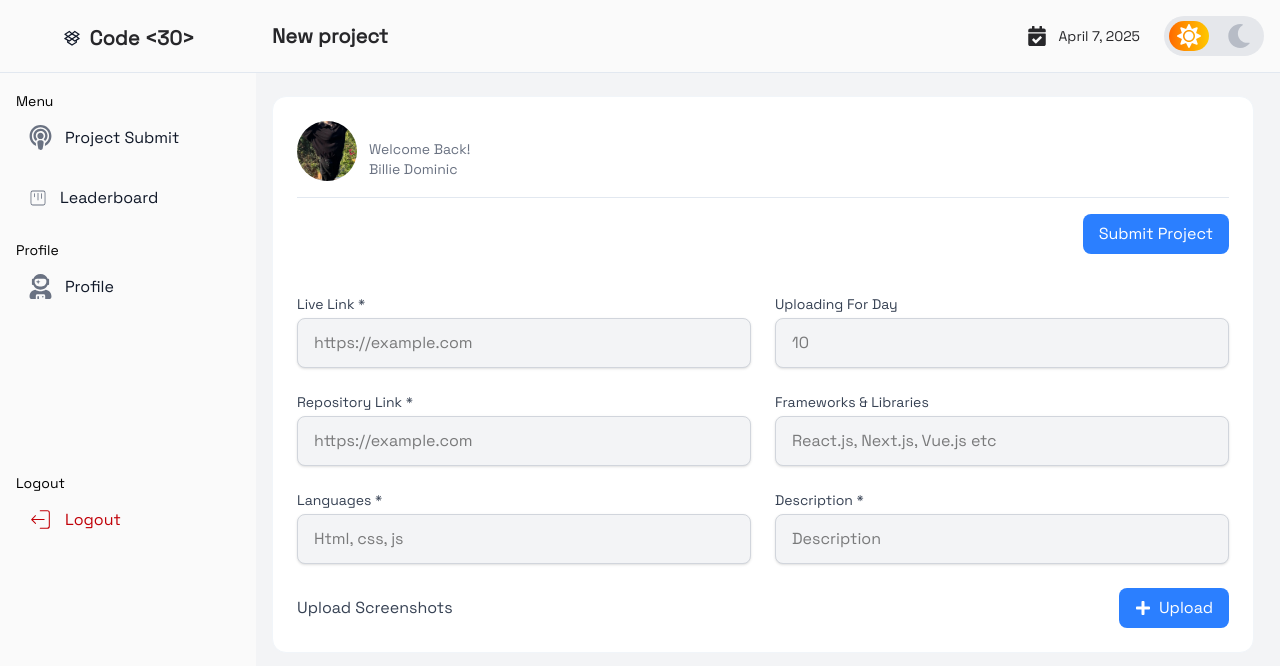
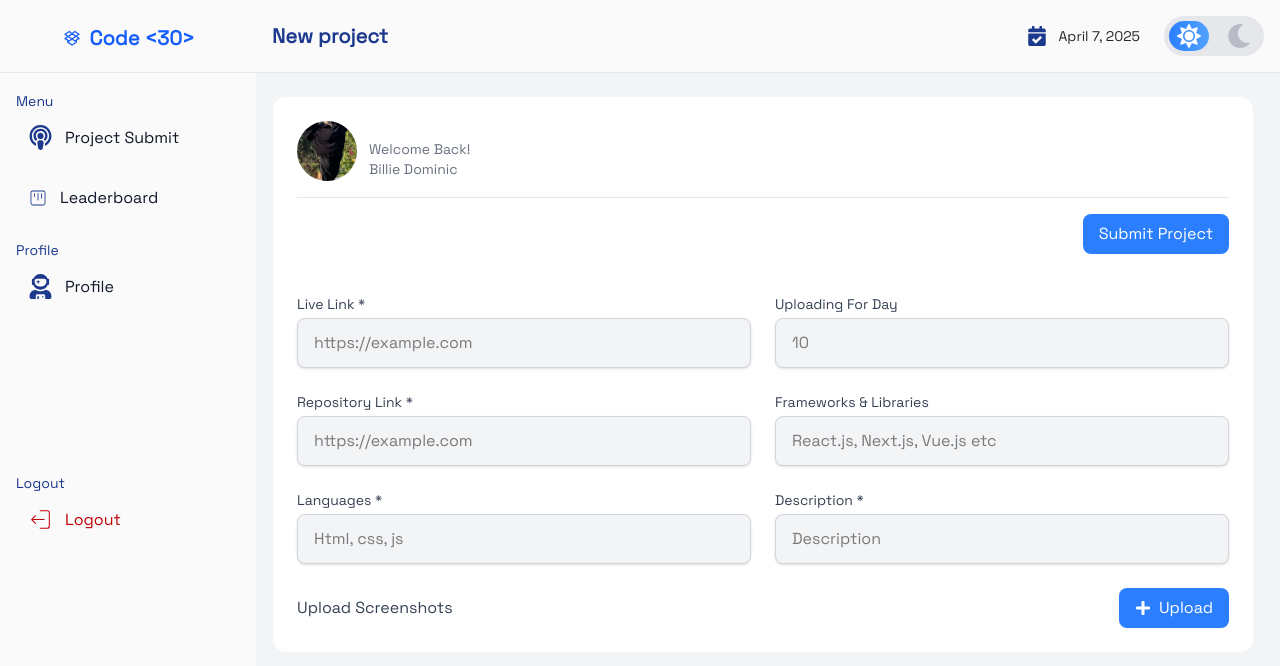
Before and after one commit to skidev101/creatives30, a React (Vite) app in the folder frontend/: page /submitproject in a window 1280 px wide. Shown: the top 666 px of the page. Built offline with nearby package versions, Linux system fonts and the light colour scheme.

Commit message:
added changes in sidebar and navmenu

```diff
--- a/frontend/src/dashboard/navmenu.jsx
+++ b/frontend/src/dashboard/navmenu.jsx
@@ -46,7 +46,7 @@ import { FaCalendarCheck, FaMoon, FaSun } from "react-icons/fa";
     return (
       <>
       <section className={`flex fixed top-0 w-full font-grotesk lg:w-[80%] items-center justify-between px-4 py-2 border-b z-10  ${darkmode ? 'border-neutral-800' : 'border-slate-200'}  lg:py-4 ${darkmode ? 'bg-[#111313] dark:bg-[#111313]' : 'bg-neutral-50'}`}>
-  <span className={`text-base font-semibold ${darkmode ? 'text-neutral-100' : 'text-zinc-800'} md:text-xl hidden lg:block`}>
+  <span className={`text-base font-semibold ${darkmode ? 'text-neutral-100' : 'text-blue-900'} md:text-xl hidden lg:block`}>
     {currentPage}
   </span>
 
@@ -61,15 +61,15 @@ import { FaCalendarCheck, FaMoon, FaSun } from "react-icons/fa";
   </button>
 
   <div className="flex items-center gap-3 sm:gap-6">
-    <div className={`hidden items-center gap-3 ${darkmode ? 'dark:text-neutral-100' : 'text-zinc-800'} lg:flex`}>
-      <FaCalendarCheck size={20} />
+    <div className={`hidden items-center gap-3 ${darkmode ? 'text-neutral-100' : 'text-zinc-800'} md:flex`}>
+      <FaCalendarCheck className={`${darkmode ? 'text-blue-400':'text-blue-900'}`} size={20} />
       <span className={`text-sm font-medium ${darkmode ? 'text-neutral-100' : 'text-zinc-800'}`}>
         {formattedDate}
       </span>
     </div>
 
 
-  <div className="hidden lg:flex">
+  <div className="hidden md:flex">
   <label className="inline-flex items-center relative cursor-pointer">
       <input
         className="peer hidden"
@@ -78,7 +78,7 @@ import { FaCalendarCheck, FaMoon, FaSun } from "react-icons/fa";
         onChange={toggledark}
       />
       <div className={`relative w-[100px] h-[40px] rounded-full transition-colors duration-300 ${darkmode ? 'bg-zinc-500' : 'bg-gray-200'}`}>
-        <div className={`absolute w-[40px] h-[30px] rounded-full top-[5px] left-[5px] transition-all duration-300 ${darkmode ? '' : 'bg-gradient-to-r from-orange-500 to-yellow-400 peer-checked:left-[55px]'}`}></div>
+        <div className={`absolute w-[40px] h-[30px] rounded-full top-[5px] left-[5px] transition-all duration-300 ${darkmode ? '' : 'bg-gradient-to-r from-blue-500 to-blue-400 peer-checked:left-[55px]'}`}></div>
       </div>
 
         <FaSun className={`${darkmode ? "fill-gray-400": "fill-white"} absolute w-6 h-6 left-[13px] transition-opacity duration-300`}/>
@@ -90,9 +90,9 @@ import { FaCalendarCheck, FaMoon, FaSun } from "react-icons/fa";
   </div>
 
 
-<div className="lg:hidden">
+<div className="md:hidden">
 <span
-      className={`flex h-8 w-8 items-center justify-center rounded-full border ${darkmode ? 'border-neutral-700 text-neutral-100' : 'border-zinc-300 text-slate-900'} md:h-10 md:w-10 cursor-pointer`}
+      className={`flex h-8 w-8 items-center justify-center rounded-full border ${darkmode ? 'border-neutral-700 text-neutral-100' : 'border-zinc-300 text-blue-900'} md:h-10 md:w-10 cursor-pointer`}
       onClick={toggledark}
     >
       {darkmode ? <FaSun size='20' /> : <FaMoon size='20' />}
--- a/frontend/src/dashboard/sidebar.jsx
+++ b/frontend/src/dashboard/sidebar.jsx
@@ -57,9 +57,9 @@ const Sidebar = ({isSidebarOpen,setSidebarOpen}) => {
           >
             <div className="flex items-center justify-center text-center absolute top-6 ">
               <span className="mr-2">
-                <LiaDropbox className="text-xl" />
+                <LiaDropbox className={`text-xl ${darkmode ? 'text-blue-400':'text-blue-600'}`} />
               </span>
-              <span className={`md:text-xl  ${darkmode ? 'text-neutral-100' : 'text-zinc-800'}  text-center font-bold`}>
+              <span className={`md:text-xl  ${darkmode ? 'text-blue-400' : 'text-blue-600'}  text-center font-bold`}>
                 Code &lt;30&gt;
               </span>
             </div>
@@ -68,13 +68,13 @@ const Sidebar = ({isSidebarOpen,setSidebarOpen}) => {
       </ul>
 
       <ul className="space-y-3 font-medium px-4 py-4">
-        <span className={`${darkmode? "text-white":''} text-sm`}>Menu</span>
+        <span className={`${darkmode? "text-blue-200":'text-blue-900'} text-sm`}>Menu</span>
         <li onClick={closeSidebar}>
           <NavLink
             to="/submitproject"
             className={`flex items-center p-3 text-gray-900 rounded-lg ${darkmode ? 'text-white hover:bg-gray-700' : 'hover:bg-gray-100'}`}
           >
-            <FaPodcast size="25" className={`text-gray-500 group-hover:text-gray-900 ${darkmode ? 'dark:group-hover:text-white' : ''}`} />
+            <FaPodcast size="25" className={` group-hover:text-gray-900 ${darkmode ? 'dark:group-hover:text-white text-blue-400' : 'text-blue-900'}`} />
             <span className="ms-3">Project Submit</span>
           </NavLink>
         </li>
@@ -83,27 +83,27 @@ const Sidebar = ({isSidebarOpen,setSidebarOpen}) => {
             to="/leaderboard"
             className={`flex items-center p-3 text-gray-900 rounded-lg ${darkmode ? 'text-white hover:bg-gray-700' : 'hover:bg-gray-100'}`}
           >
-            <CiViewBoard className={`w-5 h-5 text-gray-500 group-hover:text-gray-900 ${darkmode ? 'dark:group-hover:text-white' : ''}`} />
+            <CiViewBoard className={`w-5 h-5  group-hover:text-gray-900 ${darkmode ? 'group-hover:text-white text-blue-400' : 'text-blue-900'}`} />
             <span className="flex-1 ms-3 whitespace-nowrap">Leaderboard</span>
           </NavLink>
         </li>
       </ul>
 
       <ul className="space-y-3 font-medium px-4">
-        <span className={`${darkmode? "text-white":''} text-sm`}>Profile</span>
+        <span className={`${darkmode? "text-blue-200":'text-blue-900'} text-sm`}>Profile</span>
         <li onClick={closeSidebar}>
           <NavLink
             to="/profile"
-            className={`flex items-center p-3 text-gray-900 rounded-lg ${darkmode ? 'text-white hover:bg-gray-700' : 'hover:bg-gray-100'}`}
+            className={`flex items-center p-3  rounded-lg ${darkmode ? 'text-white hover:bg-gray-700 ' : 'hover:bg-gray-100 text-gray-900'}`}
           >
-            <FaUserAstronaut size="25" className={`text-gray-500 group-hover:text-gray-900 ${darkmode ? 'dark:group-hover:text-white' : ''}`} />
+            <FaUserAstronaut size="25" className={` group-hover:text-gray-900 ${darkmode ? 'group-hover:text-white text-blue-400 ' : 'text-blue-900'}`} />
             <span className="ms-3">Profile</span>
           </NavLink>
         </li>
       </ul>
 
       <ul className="space-y-3 font-medium px-4 relative top-40">
-      <span className={`${darkmode? "text-white":''} text-sm`}>Logout</span>
+      <span className={`${darkmode? "text-blue-200":'text-blue-900'} text-sm`}>Logout</span>
       <li className=" " onClick={() => {closeSidebar(); handleOpen();}}>
           <NavLink
             to="#"
```
